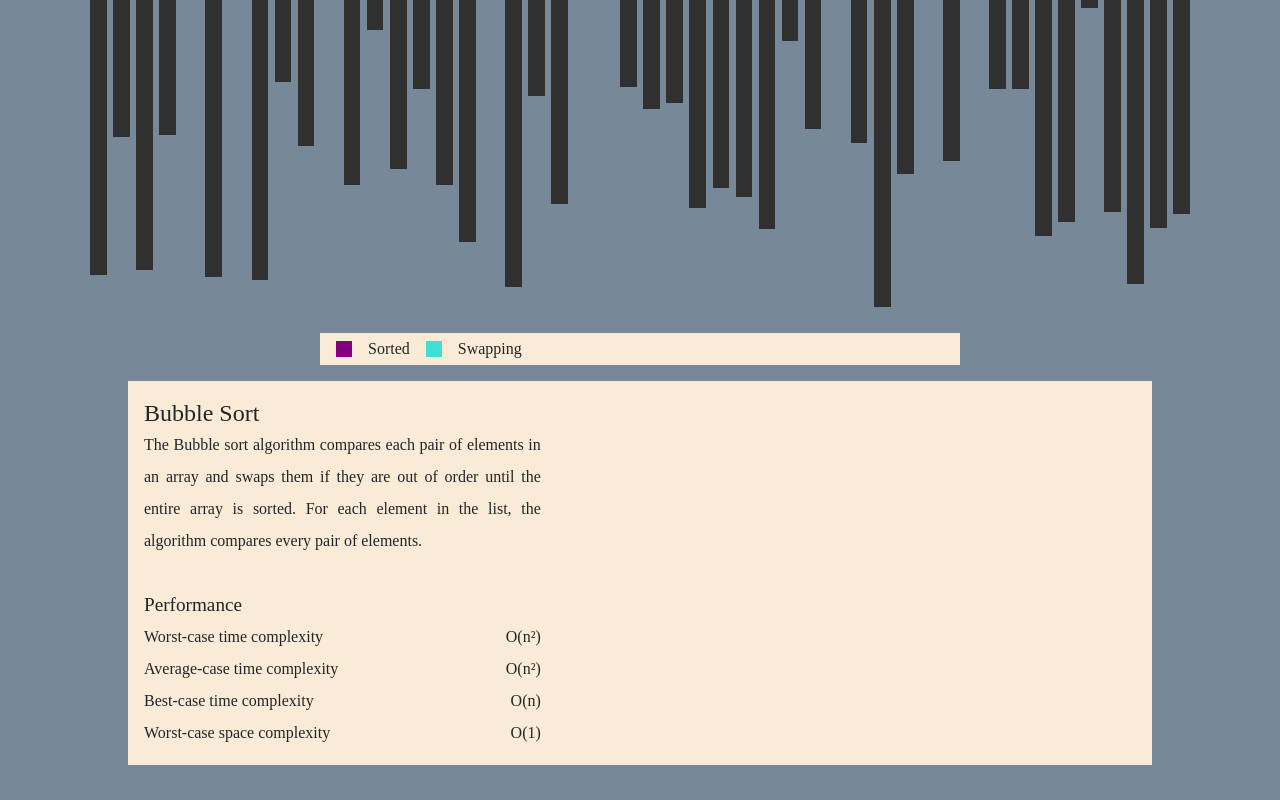
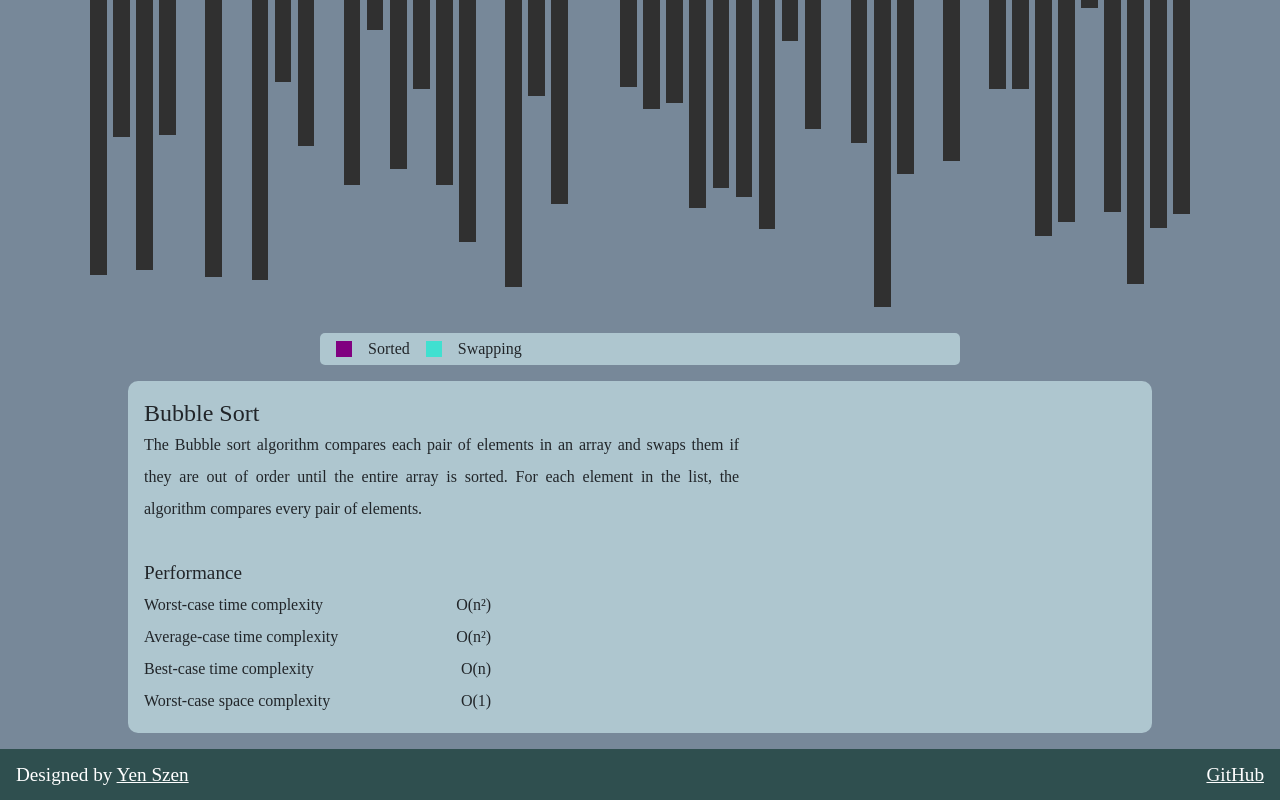
Before and after one commit to yenszen/sorting-algo-visualizer, a React (Create React App) app: page / in a window 1280 px wide. Shown: the part 179-979 px from the top of the page. Built offline with nearby package versions, Linux system fonts and the light colour scheme; the HTML template or start-up script is replaced by a standard one.

Commit message:
added footer and amended related files

```diff
--- a/src/components/App.css
+++ b/src/components/App.css
@@ -46,19 +46,22 @@ h2 {
   width: 80vw;
   margin: 1rem auto;
   padding: 1rem;
-  background-color: antiquewhite;
+  background-color: #aec6cf;
+  border-radius: 10px;
   display: flex;
   flex-direction: column;
-  /* justify-content: space-evenly; */
   align-items: flex-start;
   line-height: 2rem;
   text-align: justify;
   text-justify: auto;
 }
 
-.info-card .summary,
+.info-card .summary {
+  width: 60%;
+}
+
 .info-card .performance {
-  width: 40%;
+  width: 35%;
 }
 
 .info-card .performance ul {
@@ -72,7 +75,8 @@ h2 {
   height: 2rem;
   padding: 0 1rem;
   margin: 1rem auto;
-  background: antiquewhite;
+  background: #aec6cf;
+  border-radius: 5px;
   display: flex;
   justify-content: flex-start;
   align-items: center;
@@ -82,3 +86,19 @@ h2 {
   width: 1rem;
   height: 1rem;
 }
+
+.footer {
+  margin-top: 1rem;
+  padding: 1rem 1rem;
+  background-color: darkslategrey;
+  color: white;
+  display: flex;
+  flex-flow: row nowrap;
+  justify-content: space-between;
+  align-items: center;
+}
+
+a {
+  color: white;
+  text-decoration: underline;
+}
--- a/src/components/App.js
+++ b/src/components/App.js
@@ -1,11 +1,13 @@
 import React from "react";
 import "./App.css";
 import Main from "./Main";
+import Footer from "./Footer";
 
 function App() {
   return (
     <div className="App">
       <Main />
+      <Footer />
     </div>
   );
 }
--- /dev/null
+++ b/src/components/Footer.js
@@ -0,0 +1,23 @@
+import React from "react";
+
+function Footer() {
+  return (
+    <div className="footer">
+      <h2>
+        Designed by{" "}
+        <a href="https://github.com/yenszen" rel="noreferrer" target="_blank">
+          Yen Szen
+        </a>
+      </h2>
+      <a
+        href="https://github.com/yenszen/sorting-algo-visualizer"
+        rel="noreferrer"
+        target="_blank"
+      >
+        <h2>GitHub</h2>
+      </a>
+    </div>
+  );
+}
+
+export default Footer;
```
